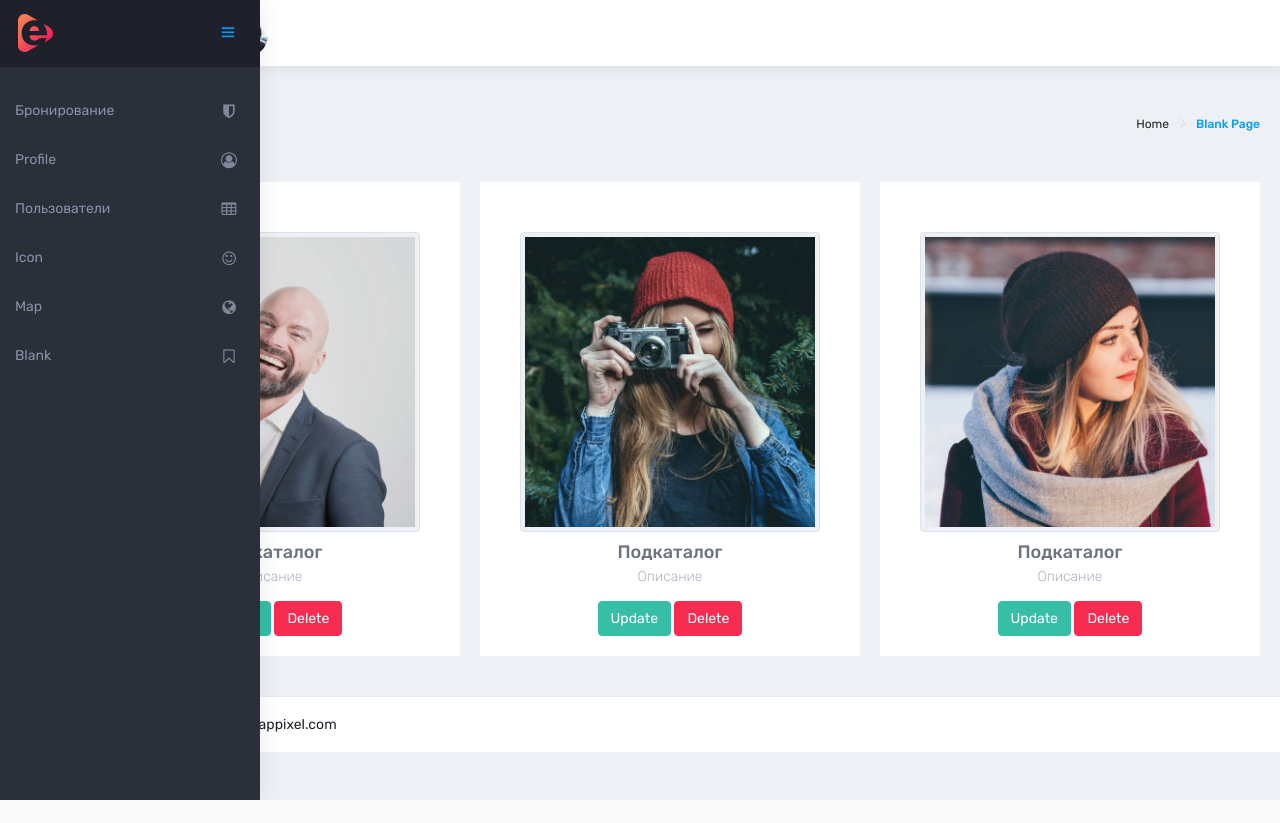
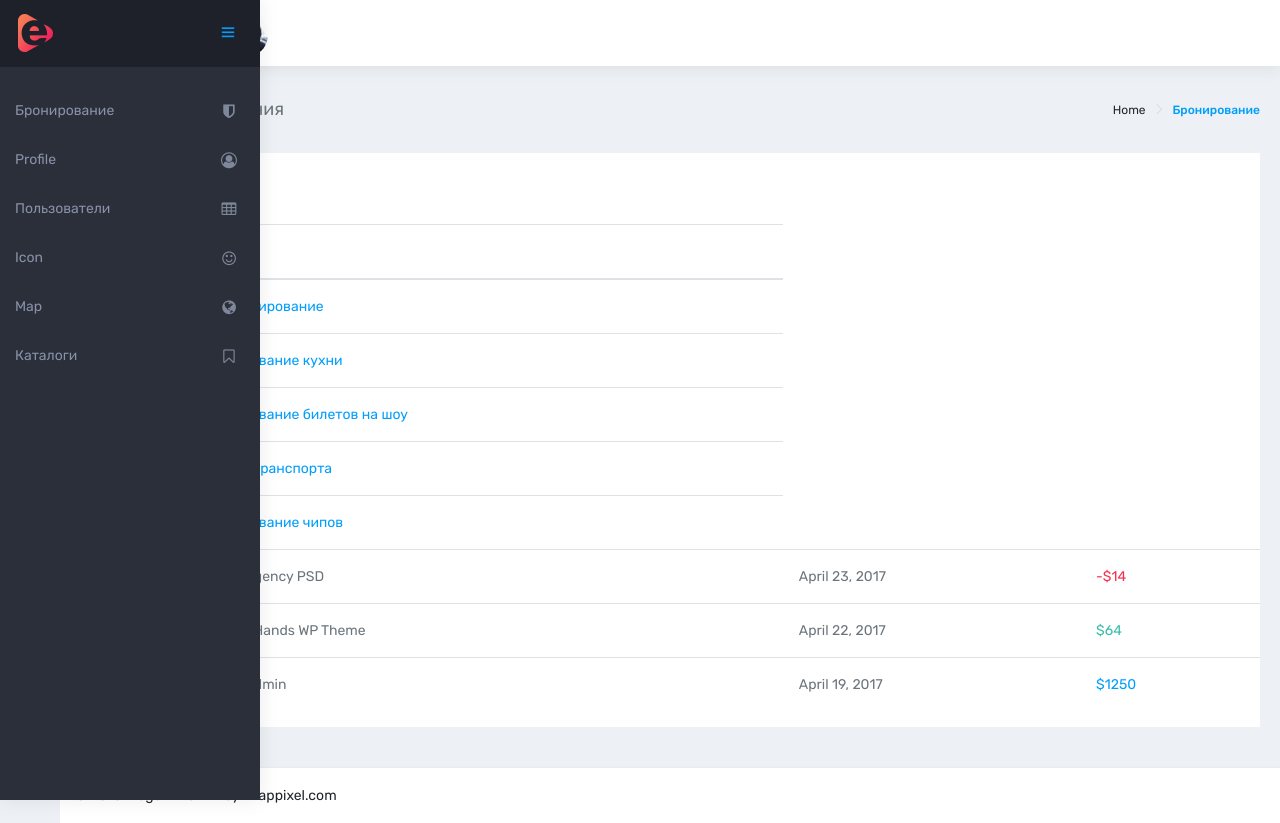
Before and after one commit to saparovkutman/Sun-city, a CodeIgniter app: page /database/admin/reserve in a window 1280 px wide. Before the commit the page ends 800 px from the top, so only its background shows below. Run offline with CodeIgniter, Linux system fonts and the light colour scheme; some libraries are stand-ins or nearby versions.

Commit message:
Beka izmenil

```diff
--- a/application/config/config.php
+++ b/application/config/config.php
@@ -23,7 +23,7 @@ defined('BASEPATH') OR exit('No direct script access allowed');
 | a PHP script and you can easily do that on your own.
 |
 */
-$config['base_url'] = 'http://php2.kg/';
+$config['base_url'] = 'http://admin.pr/';
 /*
 |--------------------------------------------------------------------------
 | Index File
--- a/application/config/routes.php
+++ b/application/config/routes.php
@@ -52,6 +52,18 @@ defined('BASEPATH') OR exit('No direct script access allowed');
 $route['default_controller'] = 'welcome';
 $route['admin'] = '/admin/main/index';
 $route['admin/reserve'] = '/admin/main/reserve';
+$route['admin/reserve_vip'] = '/admin/main/reserve_vip';
+$route['admin/reserve_kitchen'] = '/admin/main/reserve_kitchen';
+$route['admin/reserve_show'] = '/admin/main/reserve_show';
+$route['admin/reserve_search_car'] = '/admin/main/reserve_search_car';
+$route['admin/reserve_chip'] = '/admin/main/reserve_chip';
+
+$route['admin/catalogs_one'] = '/admin/main/catalogs_one';
+$route['admin/catalogs_two'] = '/admin/main/catalogs_two';
+$route['admin/catalogs_three'] = '/admin/main/catalogs_three';
+$route['admin/podcatalogs'] = '/admin/main/podcatalogs';
+
+
 $route['admin/users'] = '/admin/main/users';
 
 $route['404_override'] = '';
--- a/application/controllers/admin/Main.php
+++ b/application/controllers/admin/Main.php
@@ -13,15 +13,51 @@ class Main extends CI_Controller {
 	{
 		$this->load->view('admin/index');
 		$this->load->view('admin/footer/footer.php');
+		}
+	public function catalogs_one()
+	{
+		$this->load->view('admin/catalogs_one');
+		$this->load->view('admin/footer/footer.php');
+	}
+	public function catalogs_two()
+	{
+		$this->load->view('admin/catalogs_two');
+		$this->load->view('admin/footer/footer.php');
+	}
+	public function catalogs_three()
+	{
+		$this->load->view('admin/catalogs_three');
+		$this->load->view('admin/footer/footer.php');
 	}
 	public function reserve()
 	{
 		$this->load->view('admin/reserve');
 		$this->load->view('admin/footer/footer.php');
 	}
-	public function reserve_view()
+	public function reserve_vip()
 	{
-		$this->load->view('reserve_view');
+		$this->load->view('admin/reserve_vip');
+		$this->load->view('admin/footer/footer.php');
+	}
+	public function reserve_kitchen()
+	{
+		$this->load->view('admin/reserve_kitchen');
+		$this->load->view('admin/footer/footer.php');
+	}
+	public function reserve_show()
+	{
+		$this->load->view('admin/reserve_show');
+		$this->load->view('admin/footer/footer.php');
+	}
+	public function reserve_search_car()
+	{
+		$this->load->view('admin/reserve_search_car');
+		$this->load->view('admin/footer/footer.php');
+	}
+	public function reserve_chip()
+	{
+		$this->load->view('admin/reserve_chip');
+		$this->load->view('admin/footer/footer.php');
 	}
 	public function users()
 	{
@@ -32,5 +68,9 @@ class Main extends CI_Controller {
 	{
 		$this->load->view('catalogs');
 	}
-
+	public function podcatalogs()
+	{
+		$this->load->view('admin/podcatalogs');
+		$this->load->view('admin/footer/footer.php');
+	}
 }
--- a/application/views/admin/header/header.php
+++ b/application/views/admin/header/header.php
@@ -93,7 +93,7 @@
                         <li> <a class="waves-effect waves-dark" href="/admin/users" aria-expanded="false"><i class="fa fa-table"></i><span class="hide-menu"></span>Пользователи</a></li>
                         <li> <a class="waves-effect waves-dark" href="icon-fontawesome.html" aria-expanded="false"><i class="fa fa-smile-o"></i><span class="hide-menu"></span>Icon</a></li>
                         <li> <a class="waves-effect waves-dark" href="map-google.html" aria-expanded="false"><i class="fa fa-globe"></i><span class="hide-menu"></span>Map</a></li>
-                        <li> <a class="waves-effect waves-dark" href="pages-blank.html" aria-expanded="false"><i class="fa fa-bookmark-o"></i><span class="hide-menu"></span>Blank</a></li>
+                        <li> <a class="waves-effect waves-dark" href="/admin" aria-expanded="false"><i class="fa fa-bookmark-o"></i><span class="hide-menu"></span>Каталоги</a></li>
                     </ul>
                 </nav>
                 <!-- End Sidebar navigation -->
--- a/application/views/admin/index.php
+++ b/application/views/admin/index.php
@@ -50,16 +50,16 @@
                                     <tbody>
                                         <tr>
                                             <td class="text-center">1</td>
-                                            <td class="txt-oflo"><a href="bronirovanie-podkatalogi-vip.html">Каталог 1</a></td>
+                                            <td class="txt-oflo"><a href="/admin/catalogs_one">Каталог 1</a></td>
                                         </tr>
                                         <tr>
                                             <td class="text-center">2</td>
-                                            <td class="txt-oflo"><a href="bronirovanie-podkatalogi-kitchen.html">Каталог 2</a></td>
+                                            <td class="txt-oflo"><a href="/admin/catalogs_two">Каталог 2</a></td>
 
                                         </tr>
                                         <tr>
                                             <td class="text-center">3</td>
-                                            <td class="txt-oflo"><a href="bronirovanie-podkatalogi.html">Каталог 3</a></td>
+                                            <td class="txt-oflo"><a href="/admin/catalogs_three">Каталог 3</a></td>
                                         </tr>
                                         <tr>
                                             <td class="text-center">5</td>
--- a/application/views/admin/reserve.php
+++ b/application/views/admin/reserve.php
@@ -1,4 +1,4 @@
-        <!-- ============================================================== -->
+<!-- ============================================================== -->
         <!-- Page wrapper  -->
         <!-- ============================================================== -->
         <div class="page-wrapper">
@@ -11,14 +11,13 @@
                 <!-- ============================================================== -->
                 <div class="row page-titles">
                     <div class="col-md-5 align-self-center">
-                        <button type="button" class="btn btn-primary">Add</button>
-                        <h4 class="text-themecolor">Blank Page</h4>
+                        <h4 class="text-themecolor">Таблица бронирования</h4>
                     </div>
                     <div class="col-md-7 align-self-center text-right">
                         <div class="d-flex justify-content-end align-items-center">
                             <ol class="breadcrumb">
                                 <li class="breadcrumb-item"><a href="javascript:void(0)">Home</a></li>
-                                <li class="breadcrumb-item active">Blank Page</li>
+                                <li class="breadcrumb-item active">Бронирование</li>
                             </ol>
                         </div>
                     </div>
@@ -26,56 +25,76 @@
                 <!-- ============================================================== -->
                 <!-- End Bread crumb and right sidebar toggle -->
                 <!-- ============================================================== -->
+
                 <!-- ============================================================== -->
-                <!-- Start Page Content -->
+                <!-- News -->
                 <!-- ============================================================== -->
                 <div class="row">
-                    <div class="col-lg-4 col-xlg-3 col-md-5">
+                    <!-- column -->
+                    <div class="col-12">
                         <div class="card">
                             <div class="card-body">
-                                <center class="m-t-30"><img src="../assets/images/users/1.jpg" width="300" class="img-thumbnail" />
-                                    <h4 class="card-title m-t-10">Подкаталог</h4>
-                                    <h6 class="card-subtitle">Описание</h6>
-                                    <button type="button" class="btn btn-success">Update</button>
-                                    <button type="button" class="btn btn-danger">Delete</button>
-                                </center>
+                                <div class="d-flex">
+                                    <div>
+                                        <h5 class="card-title">Бронирование</h5>
+                                    </div>
+                                </div>
+                            </div>
+                            <div class="table-responsive">
+                                <table class="table table-hover">
+                                    <thead>
+                                        <tr>
+                                            <th class="text-center">#</th>
+                                            <th>NAME</th>
+                                        </tr>
+                                    </thead>
+                                    <tbody>
+                                        <tr>
+                                            <td class="text-center">1</td>
+                                            <td class="txt-oflo"><a href="/admin/reserve_vip">VIP бронирование</a></td>
+                                        </tr>
+                                        <tr>
+                                            <td class="text-center">2</td>
+                                            <td class="txt-oflo"><a href="/admin/reserve_kitchen">Бронирование кухни</a></td>
+
+                                        </tr>
+                                        <tr>
+                                            <td class="text-center">3</td>
+                                            <td class="txt-oflo"><a href="/admin/reserve_show">Бронирование билетов на шоу</a></td>
+                                        </tr>
+                                        <tr>
+                                            <td class="text-center">4</td>
+                                            <td class="txt-oflo"><a href="/admin/reserve_search_car">Поиска транспорта</a></td>
+                                        </tr>
+                                        <tr>
+                                            <td class="text-center">5</td>
+                                            <td class="txt-oflo"><a href="/admin/reserve_chip">Бронирование чипов</a></td>
+                                        </tr>
+                                        <tr>
+                                            <td class="text-center">6</td>
+                                            <td class="txt-oflo">Digital Agency PSD</td>
+                                            <td class="txt-oflo">April 23, 2017</td>
+                                            <td><span class="text-danger">-$14</span></td>
+                                        </tr>
+                                        <tr>
+                                            <td class="text-center">7</td>
+                                            <td class="txt-oflo">Helping Hands WP Theme</td>
+                                            <td class="txt-oflo">April 22, 2017</td>
+                                            <td><span class="text-success">$64</span></td>
+                                        </tr>
+                                        <tr>
+                                            <td class="text-center">9</td>
+                                            <td class="txt-oflo">Ample Admin</td>
+                                            <td class="txt-oflo">April 19, 2017</td>
+                                            <td><span class="text-info">$1250</span></td>
+                                        </tr>
+                                    </tbody>
+                                </table>
                             </div>
                         </div>
                     </div>
-                    <div class="col-lg-4 col-xlg-3 col-md-5">
-                        <div class="card">
-                            <div class="card-body">
-                                <center class="m-t-30"><img src="../assets/images/users/7.jpg" width="300" class="img-thumbnail" />
-                                    <h4 class="card-title m-t-10">Подкаталог</h4>
-                                    <h6 class="card-subtitle">Описание</h6>
-                                    <button type="button" class="btn btn-success">Update</button>
-                                    <button type="button" class="btn btn-danger">Delete</button>
-                                </center>
-                            </div>
-                        </div>
-                    </div>
-                    <div class="col-lg-4 col-xlg-3 col-md-5">
-                        <div class="card">
-                            <div class="card-body">
-                                <center class="m-t-30"><img src="../assets/images/users/4.jpg" width="300" class="img-thumbnail" />
-                                    <h4 class="card-title m-t-10">Подкаталог</h4>
-                                    <h6 class="card-subtitle">Описание</h6>
-                                    <button type="button" class="btn btn-success">Update</button>
-                                    <button type="button" class="btn btn-danger">Delete</button>
-                                </center>
-                            </div>
-                        </div>
-                    </div>
-
                 </div>
-
-                <!-- ============================================================== -->
-                <!-- End PAge Content -->
-                <!-- ============================================================== -->
             </div>
-            <!-- ============================================================== -->
-            <!-- End Container fluid  -->
-            <!-- ============================================================== -->
         </div>
         <!-- ============================================================== -->
         <!-- End Page wrapper  -->
```
Also changed, not shown: application/views/admin/catalogs_two.php (+1 -21 lines), assets/admin/dist/css/Adap(row-column).css (added, +191 -0 lines).
